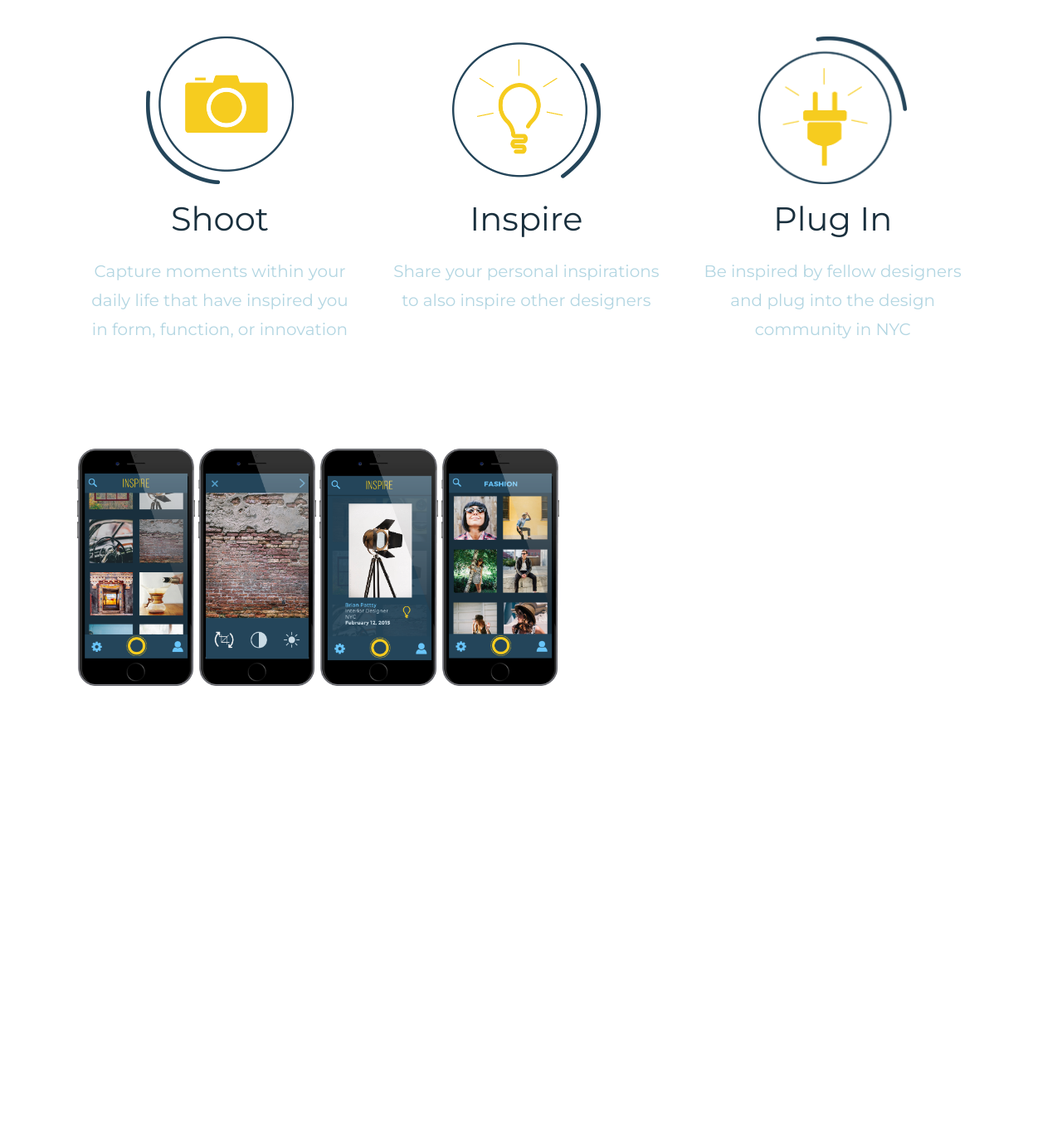
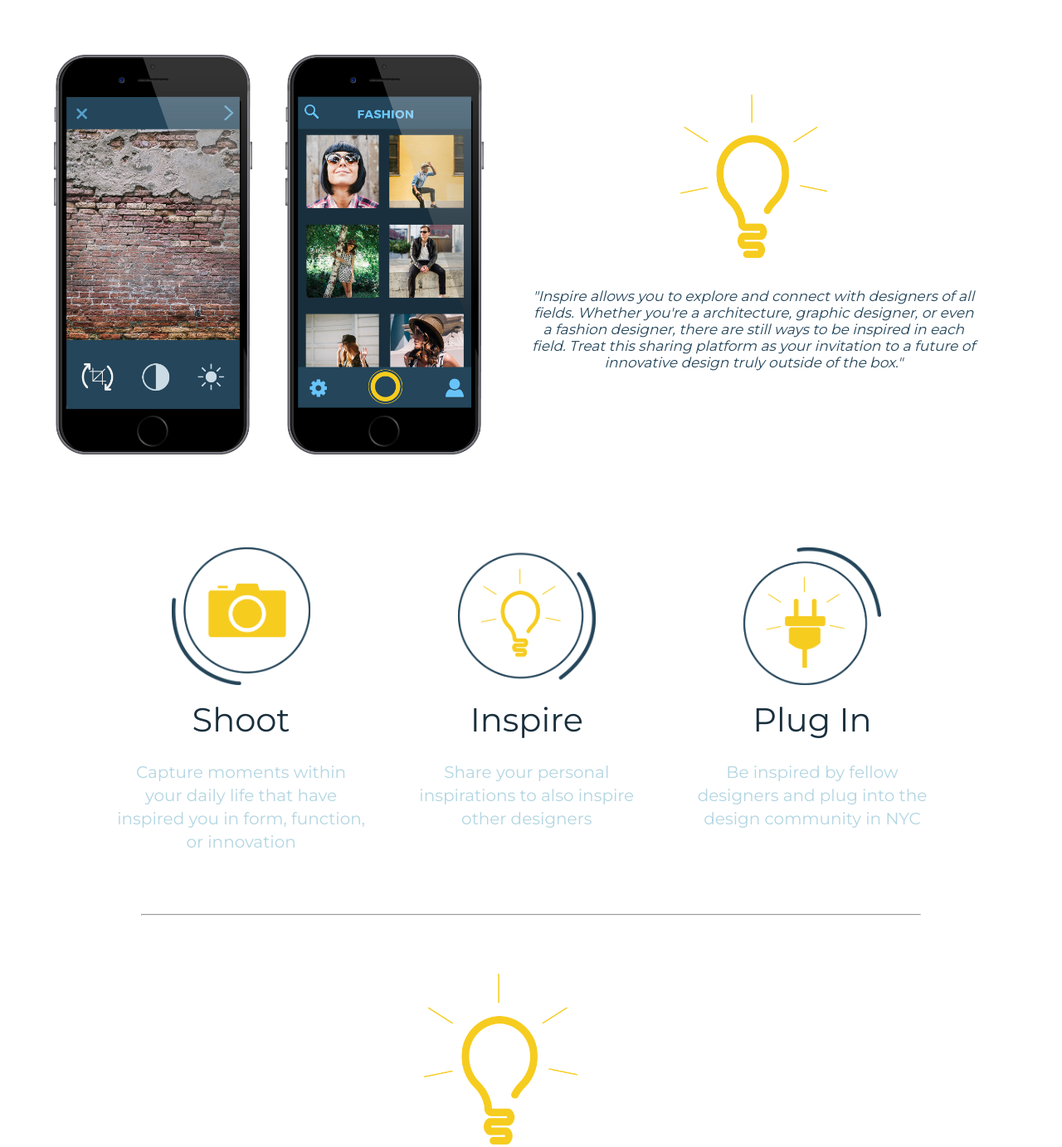
Before and after one commit to alicelimmy/alicelimmy.github.io, a plain HTML site: page Main Projects/landing/landing2.html in a window 1280 px wide. Shown: the part 647-2030 px from the top of the page at 83% size. Before the commit the page ends 1571 px from the top, so only its background shows below. Drawn offline with Linux system fonts and the light colour scheme.

Commit message:
message here

```diff
--- a/Main Projects/landing/landing2.html
+++ b/Main Projects/landing/landing2.html
@@ -4,25 +4,19 @@
         <title>Inspire and be Inspired</title>
 
         <link rel="stylesheet" href="landing2style.css">
-        <link href='http://fonts.googleapis.com/css?family=Montserrat:400,700' rel='stylesheet'     type='text/css'>
+        <link href='http://fonts.googleapis.com/css?family=Montserrat:400,700' rel='stylesheet'             type='text/css'>
     </head>
+
 
 
 <body>
 
-    <div class= main>
-
-
         <div class= "first">
 
             <div style="float: left; width: 60%">
+
             <span class=appname>INSPIRE:</span>
-
             <BR>
-
-
-
-
             An inspiration
             <br>
             sharing platform
@@ -30,38 +24,37 @@
             for everyday
             <br>
             designers of NYC
-
-
-
-
-
-
             <br>
             <br>
-                <img src=svg/google.png class= "google">
-            <img src=svg/apple.png class= "apple">
-                </BR>
-            </div>
-            <img src=svg/page10.png class= "lightoff">
+            <a href=        "https://projects.invisionapp.com/share/login/default/key/2H28JM6ET/isPresentation/false"><img src=svg/google.png class= "google"></a>
+            <a href= "https://projects.invisionapp.com/share/login/default/key/2H28JM6ET/isPresentation/false"><img src=svg/apple.png class= "apple"></a>
 
-
-
-<!--
             </div>
 
-
-
-            <img src=svg/page10.png class= "lightoff">
--->
-
-
+            <img src=images/page10.png class= "lightoff">
 
         </div>
+
         <Br>
-
+        <br>
 
          <div class = "second">
-            <div class= "secondleft">
+
+            <img src= "images/camera2.png" class="camera">
+            <img src= "images/search.png" class="search">
+
+            <div class="secondright">
+
+                <img src="svg/light.png" class="light">
+                <br>
+                <em>"Inspire allows you to explore and connect with designers of all fields. Whether you're a architecture, graphic designer, or even a fashion designer, there are still ways to be inspired in each field. Treat this sharing platform as your invitation to a future of innovative design truly outside of the box."</em>
+             </div>
+        </div>
+            <br>
+            <br>
+
+         <div class = "third">
+            <div class= "thirdleft">
                 <img src=svg/landingicon1.png class= "shoot">
                 <br>
                 <br>
@@ -69,62 +62,53 @@
                 <br>
                 <br>
                 <span class= firsttext>
-                Capture moments within your daily life that have inspired you in form, function, or innovation
+                Capture moments within
+                <br>
+                your daily life that have inspired you in form, function, or innovation
                 </span>
             </div>
 
-            <div class="secondmiddle">
+            <div class="thirdmiddle">
                 <img src=svg/landingicon2.png class= "idea">
                 <br>
                 <br>
                 Inspire
                 <br>
                 <br>
-                 <span class= secondtext>
+                <span class= thirdtext>
                 Share your personal inspirations to also inspire other designers
                 </span>
             </div>
 
-            <div class= "secondright">
+            <div class= "thirdright">
                 <img src=svg/landingicon3.png class= "plug">
                 <br>
                 <br>
                 Plug In
                 <br>
                 <br>
-                <span class= thirdtext>
+                <span class= secondtext>
                 Be inspired by fellow designers and plug into the design community in NYC
                 </span>
             </div>
-
-
-        </div>
+                <br>
                 <br>
 
-         <div class = "third">
-             <img src= "images/home.png" class="home">
-            <img src= "images/camera2.png" class="camera">
-            <img src= "images/zoom.png" class="zoom">
-             <img src= "images/search.png" class="search">
+                <hr>
+
+             <div class=fourth>
+                 <br>
+                <img src="svg/light.png" class="light2">
+                 <br>
+                 <br>
+                 BE INSPIRED
+                 <br>
+                 <br>
+                 <a href=   "https://projects.invisionapp.com/share/login/default/key/2H28JM6ET/isPresentation/false">
+                <img src=svg/google.png class= "google2"></a>
+                 <a href= "https://projects.invisionapp.com/share/login/default/key/2H28JM6ET/isPresentation/false">
+                <img src=svg/apple.png class= "apple2"></a>
              </div>
-
-            <a shape= rect class= rect>
-
-
-
-
-    </div>
-
-
-
-
-
-
-
-
-
-
-
 
 
 </body>
--- a/Main Projects/landing/landing2style.css
+++ b/Main Projects/landing/landing2style.css
@@ -4,7 +4,7 @@ body {
     max-height: 2000px;
     height: 100%
     border: 2px solid black;
-   float: center;
+    float: center;
     padding: 4px;
     margin: auto;
 
@@ -13,9 +13,8 @@ body {
 
 .first {
 
-    width: 87%;
+    width: 89%;
     height: 50%;
-    float: center;
     font-family: 'Montserrat', sans-serif;
     color:#b3d6e2;
     font-size: 60px;
@@ -33,11 +32,7 @@ body {
     color:#f6cc1f;
     font-size:80px;
 
-
 }
-
-
-
 
 .google {
     float:left;
@@ -57,13 +52,13 @@ body {
 
 .lightoff {
     width:20%;
-    height:20%;
+    height:10%;
     float: right;
-    margin-top:10%;
+    margin-top:7%;
     margin-right:4%;
 }
 
-.second {
+.third {
     width: 88%;
     height: 70%;
     overflow: auto;
@@ -77,7 +72,7 @@ body {
     text-align: center;
 }
 
-.secondleft, .secondmiddle, .secondright {
+.thirdleft, .thirdmiddle, .thirdright {
     width: 29%;
     height: 70%;
     padding: 2%;
@@ -89,6 +84,7 @@ body {
     font-family:'Montserrat', sans-serif;
     font-size:20PX;
     color:#b3d6e2;
+    line-height: 35%;
 }
 
 .shoot,  .plug {
@@ -107,28 +103,97 @@ body {
 
 
 .third {
-    width: 86%;
-    height: 50%;
+    width: 82%;
+    height: 54%;
     padding: 7%;
+    padding-top: 2%;
+    padding-bottom: 8%;
     overflow: auto;
     margin: auto;
-
-}
-
-.rect {
-    width: 20px;
-    height: 20px;
-    background-color: black;
-}
-
-
-.home, .camera  , .zoom , .search {
-    width:13%;
-    height: 33%;
 
 
 }
 
-@media (max-width: 460px){
-    .first, .second, .third {
-        width: 98%}
+.light {
+    width: 33%;
+    height: 30%;
+    padding-bottom:6%;
+
+
+}
+
+.second {
+    width: 94%;
+    height: 30%;
+    padding: 2%;
+}
+
+
+.secondright {
+    width:45%;
+    height: 100%;
+    font-family: 'Montserrat', sans-serif;
+    color:#24455a;
+    font-size:17px;
+    text-align: center;
+    padding-top: 3%;
+    float: right;
+    padding: 4%;
+
+}
+
+
+
+.home, .camera  , .zoom , .search {
+    width:20%;
+    height: 33%;
+    padding-right:4px%;
+    padding-left: 3%;
+
+
+
+}
+hr {
+  display: block;
+    border-style: inset;
+    border-width: 1px;
+    no shade;
+    width: 90%;
+    align: center;
+    margin-top: 35%;
+    margin-bottom: 0%;
+}
+
+.fourth {
+    width: 89%;
+    height: 30%;
+    padding: 2%;
+    font-family: 'Montserrat', sans-serif;
+    color:#24455a;
+    text-align: center;
+    padding-bottom: 1%;
+    line-spacing: 10%;
+
+}
+
+.light2 {
+    width: 20%;
+    height: 30%;
+    padding:-3%;
+
+}
+
+.google2 {
+
+    width: 17%;
+    height: 10%;
+    padding-bottom: 19px;
+    padding-right: 12px;
+}
+
+.apple2 {
+
+    width: 19%;
+    height: 12%;
+    padding-bottom: 20px;
+}
```
Also changed, not shown: Main Projects/landing/images/page10.png (added), Main Projects/landing/svg/light.png (added), Main Projects/landing/svg/light.svg (added), 4 other files. Lines whose indentation alone changed are shown as unchanged.
